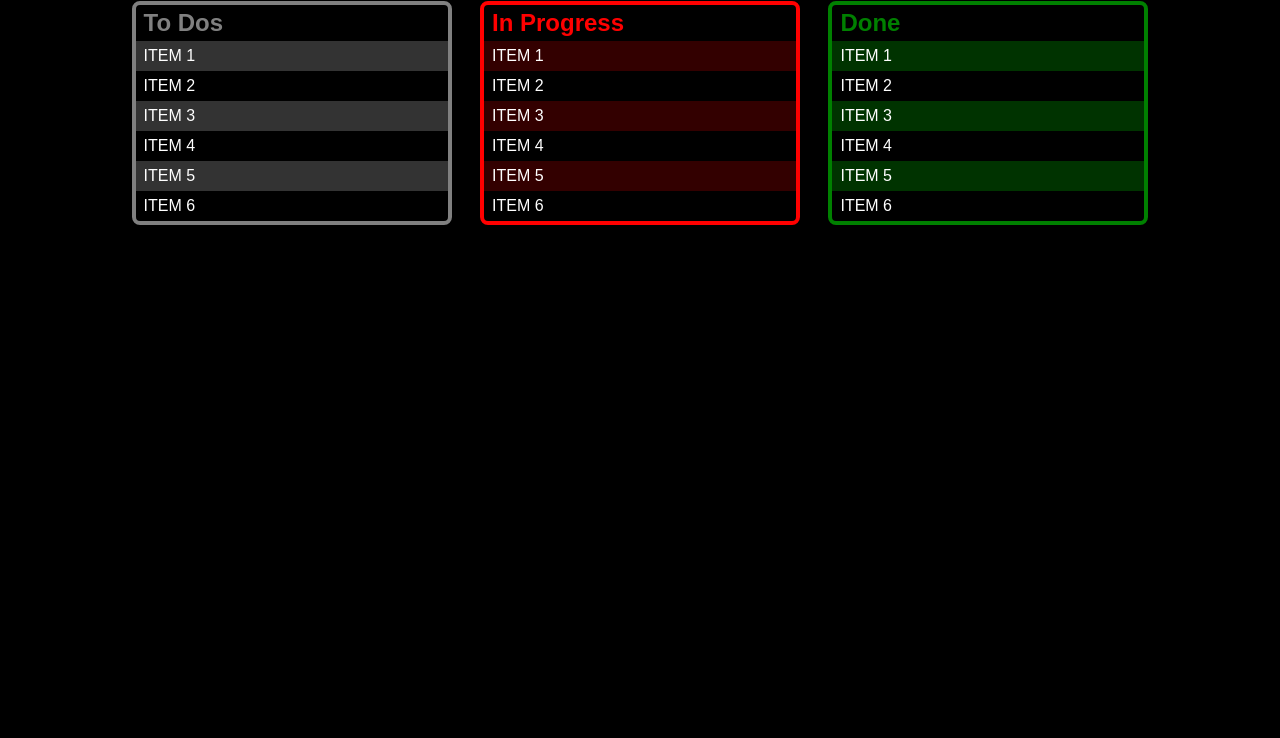
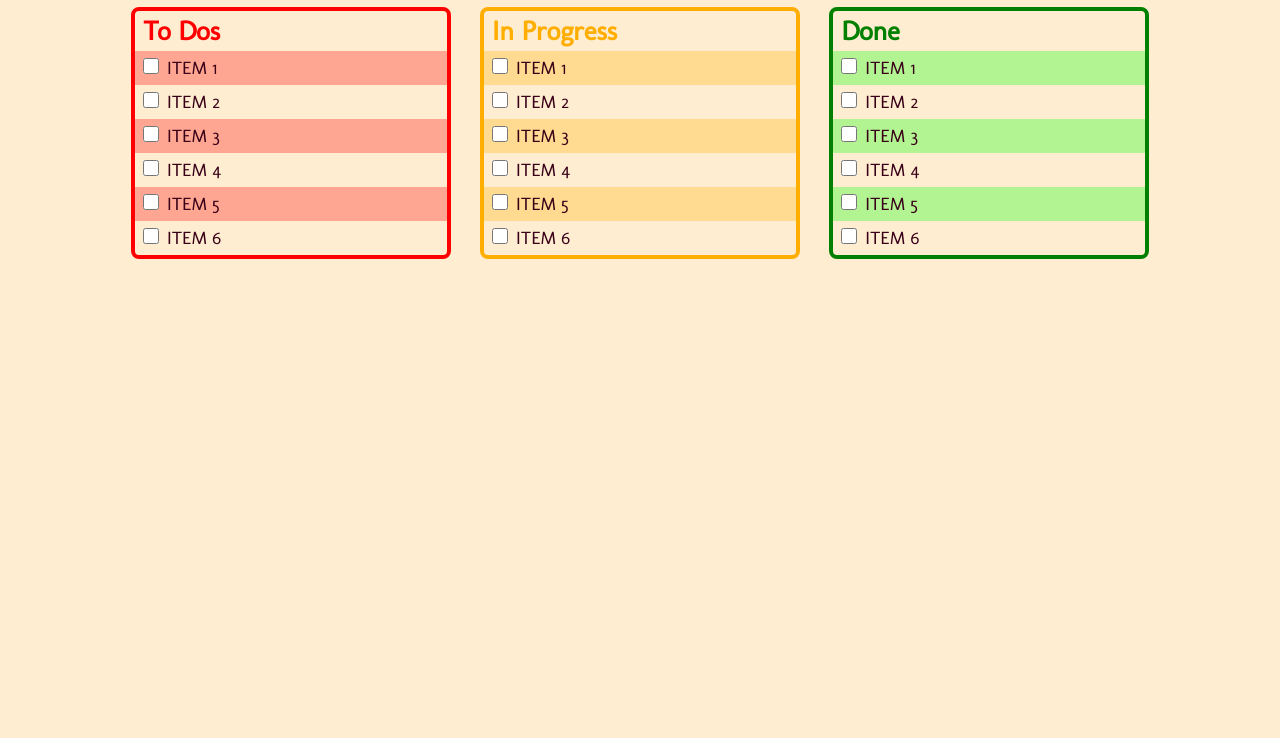
Before and after one commit to nikmeijer/cssfundamentals, a plain HTML site: page index.html in a window 1280 px wide. Shown: the part 62-800 px from the top of the page. Drawn offline with Linux system fonts and the light colour scheme.

Commit message:
personalizing

```diff
--- a/css/main.css
+++ b/css/main.css
@@ -6,18 +6,24 @@
     box-sizing: border-box;
 }
 
-body {
-    font-size: 16px;
-    background-color: black;
-
-    font-family: Arial, Helvetica, sans-serif;
-
-    color: white;
+header {
+    background-color: rgba(255, 0, 106, 0.20);
 }
 
 header > h1 {
     text-align: center;
+    font-weight: bold;
     padding: 8px;
+    color: rgb(255, 0, 106);
+}
+
+body {
+    font-size: 18px;
+    background-color: rgb(255, 237, 209);
+
+    font-family: Molengo, sans-serif;
+
+    color: rgb(57, 0, 24);
 }
 
 article {
@@ -35,20 +41,20 @@ main {
     text-align: center;
 }
 
+article:first-of-type {
+    border: 4px solid red
+}
+
 article > h2 {
-    color: gray;
+    color: red;
     padding: 4px 8px;
 }
 
-article:first-of-type {
-    border: 4px solid gray
-}
-
 #inprog {
-    border: 4px solid red;
+    border: 4px solid rgb(255, 174, 0);
 }
 #inprog h2 {
-    color: red;
+    color: rgb(255, 174, 0);
 }
 
 #done {
@@ -67,14 +73,36 @@ ul li {
     text-transform: uppercase;
 }
 
-#todo li:nth-child(odd) {
-    background-color: rgba(255, 255, 255, 0.2);
+.list-item1:nth-child(odd) {
+    background-color: rgba(255, 0, 0, 0.3);
 }
 
-#inprog li:nth-child(odd) {
-    background-color: rgba(255, 0, 0, 0.2);
+.list-item2:nth-child(odd) {
+    background-color: rgba(255, 174, 0, 0.3);
 }
 
-#done li:nth-child(odd) {
-    background-color: rgba(0, 255, 0, 0.2);
+.list-item3:nth-child(odd) {
+    background-color: rgba(0, 255, 0, 0.3);
 }
+
+.checkbox {
+    height: 16px;
+    width: 16px;
+    display: inline;
+}
+
+input[type="checkbox"] {
+    margin-right: 8px;
+}
+
+input[type="checkbox"]:checked + span {
+    color: rgb(158, 58, 189);
+    background-color: rgba(255, 255, 255, 0.5);
+    padding-left: 10px;
+    padding-right: 10px;
+    padding-top: 2px;
+    padding-bottom: 2px;
+    font-weight: bold;
+    border-radius: 10px;
+    border: 2px solid rgb(158, 58, 189);
+}
--- a/index.html
+++ b/index.html
@@ -5,49 +5,88 @@
     <meta http-equiv="X-UA-Compatible" content="IE=edge">
     <meta name="viewport" content="width=, initial-scale=1.0">
 
+    <link rel="preconnect" href="https://fonts.googleapis.com">
+    <link href="https://fonts.googleapis.com/css2?family=Molengo" rel="stylesheet">
+
     <link rel="stylesheet" href="css/main.css">
 
-    <title>Working with CSS</title>
+    <title>To-Do List</title>
 </head>
 <body>
     <main>
         <header>
-            <h1>Working with Cascade</h1>
+            <h1>Anti-procrastination list</h1>
         </header>
 
         <article id="todo">
             <h2>To Dos</h2>
             <ul>
-                <li>item 1</li>
-                <li>item 2</li>
-                <li>item 3</li>
-                <li>item 4</li>
-                <li>item 5</li>
-                <li>item 6</li>
+                <div class="list-item1">
+                    <li><input type="checkbox" class="checkbox"><span>Item 1</span></li>
+                </div>
+                <div class="list-item1">
+                    <li><input type="checkbox" class="checkbox"><span>Item 2</span></li>
+                </div>
+                <div class="list-item1">
+                    <li><input type="checkbox" class="checkbox"><span>Item 3</span></li>
+                </div>
+                <div class="list-item1">
+                    <li><input type="checkbox" class="checkbox"><span>Item 4</span></li>
+                </div>
+                <div class="list-item1">
+                    <li><input type="checkbox" class="checkbox"><span>Item 5</span></li>
+                </div>
+                <div class="list-item1">
+                    <li><input type="checkbox" class="checkbox"><span>Item 6</span></li>
+                </div>
             </ul>
         </article>
 
         <article id="inprog">
             <h2>In Progress</h2>
             <ul>
-                <li>item 1</li>
-                <li>item 2</li>
-                <li>item 3</li>
-                <li>item 4</li>
-                <li>item 5</li>
-                <li>item 6</li>
+                <div class="list-item2">
+                    <li><input type="checkbox" class="checkbox"><span>Item 1</span></li>
+                </div>
+                <div class="list-item2">
+                    <li><input type="checkbox" class="checkbox"><span>Item 2</span></li>
+                </div>
+                <div class="list-item2">
+                    <li><input type="checkbox" class="checkbox"><span>Item 3</span></li>
+                </div>
+                <div class="list-item2">
+                    <li><input type="checkbox" class="checkbox"><span>Item 4</span></li>
+                </div>
+                <div class="list-item2">
+                    <li><input type="checkbox" class="checkbox"><span>Item 5</span></li>
+                </div>
+                <div class="list-item2">
+                    <li><input type="checkbox" class="checkbox"><span>Item 6</span></li>
+                </div>
             </ul>
         </article>
 
         <article id="done">
             <h2>Done</h2>
             <ul>
-                <li>item 1</li>
-                <li>item 2</li>
-                <li>item 3</li>
-                <li>item 4</li>
-                <li>item 5</li>
-                <li>item 6</li>
+                <div class="list-item3">
+                    <li><input type="checkbox" class="checkbox"><span>Item 1</span></li>
+                </div>
+                <div class="list-item3">
+                    <li><input type="checkbox" class="checkbox"><span>Item 2</span></li>
+                </div>
+                <div class="list-item3">
+                    <li><input type="checkbox" class="checkbox"><span>Item 3</span></li>
+                </div>
+                <div class="list-item3">
+                    <li><input type="checkbox" class="checkbox"><span>Item 4</span></li>
+                </div>
+                <div class="list-item3">
+                    <li><input type="checkbox" class="checkbox"><span>Item 5</span></li>
+                </div>
+                <div class="list-item3">
+                    <li><input type="checkbox" class="checkbox"><span>Item 6</span></li>
+                </div>
             </ul>
         </article>
     </main>
```
Also changed, not shown: images/to-do-bg-img.jpg (added), 1 other file.
